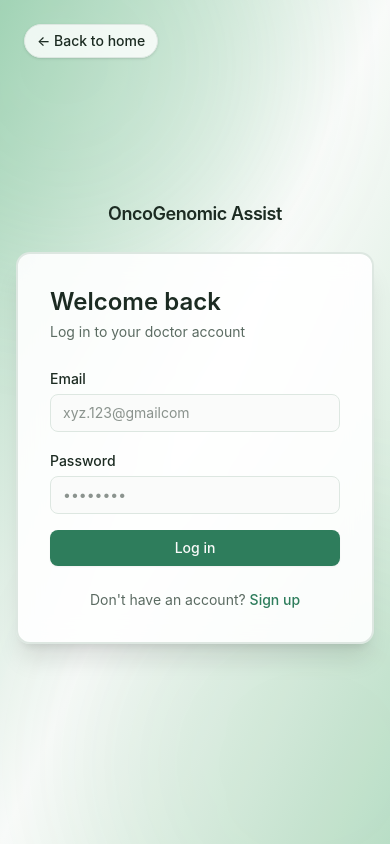
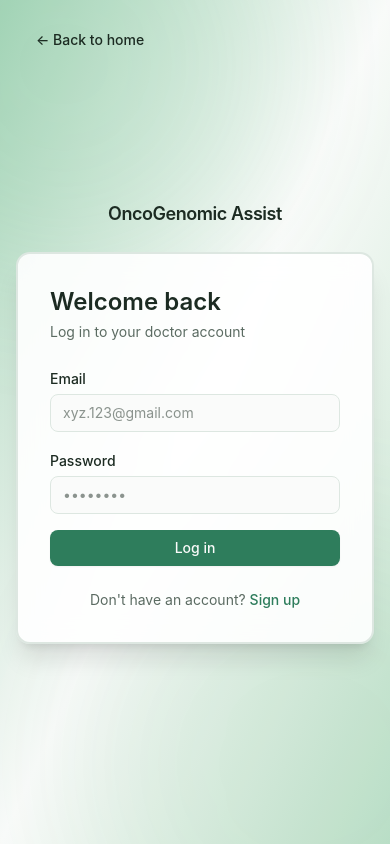
Before and after one commit to Shalvin26/Onco-Genomic-Assist, a React (Vite) app in the folder frontend/: page /login in a window 390 px wide. Built offline with nearby package versions, Linux system fonts and the light colour scheme; no server answers.

Commit message:
changes in back to home button in login & register page

```diff
--- a/frontend/src/pages/Login.jsx
+++ b/frontend/src/pages/Login.jsx
@@ -30,18 +30,18 @@ export default function Login() {
     <div className="relative min-h-screen flex items-center justify-center px-4 overflow-hidden bg-gradient-to-br from-green-100 via-background to-green-300/40">
       <Link
         to="/"
-      className="absolute top-6 left-6 z-10 text-sm font-medium text-foreground bg-card/80 backdrop-blur-sm border border-border rounded-full px-3 py-1.5 hover:bg-card transition-colors flex items-center gap-1 shadow-sm"
+        className="absolute top-6 left-6 z-10 text-sm font-medium text-foreground md:bg-card/80 md:backdrop-blur-sm md:border md:border-border rounded-full px-3 py-1.5 md:hover:bg-card transition-colors flex items-center gap-1 md:shadow-sm hover:underline md:hover:no-underline"
       >
         ← Back to home
       </Link>
       <div className="absolute inset-0 pointer-events-none">
         <motion.div
-         animate={{ scale: [1, 1.15, 1], opacity: [0.2, 0.35, 0.2] }}
+          animate={{ scale: [1, 1.15, 1], opacity: [0.2, 0.35, 0.2] }}
           transition={{ duration: 9, repeat: Infinity, ease: 'easeInOut' }}
           className="absolute -top-32 -left-32 w-96 h-96 rounded-full bg-green-300/30 blur-3xl"
         />
         <motion.div
-        animate={{ scale: [1, 1.2, 1], opacity: [0.15, 0.3, 0.15] }}
+          animate={{ scale: [1, 1.2, 1], opacity: [0.15, 0.3, 0.15] }}
           transition={{ duration: 11, repeat: Infinity, ease: 'easeInOut', delay: 1.2 }}
           className="absolute bottom-[-8rem] right-[-8rem] w-[26rem] h-[26rem] rounded-full bg-green-500/25 blur-3xl"
         />
@@ -54,11 +54,10 @@ export default function Login() {
         className="relative w-full max-w-sm"
       >
         <div className="flex items-center justify-center gap-2 mb-6">
-
           <span className="text-lg font-semibold text-foreground tracking-tight">OncoGenomic Assist</span>
         </div>
 
-       <div className="bg-card/90 backdrop-blur-md border-2 border-grey-700 rounded-xl p-8 shadow-xl">
+        <div className="bg-card/90 backdrop-blur-md border-2 border-grey-700 rounded-xl p-8 shadow-xl">
           <h1 className="text-2xl font-semibold text-foreground mb-1">Welcome back</h1>
           <p className="text-muted-foreground text-sm mb-6">Log in to your doctor account</p>
 
@@ -69,7 +68,7 @@ export default function Login() {
                 type="email"
                 value={email}
                 onChange={(e) => setEmail(e.target.value)}
-                placeholder="xyz.123@gmailcom"
+                placeholder="xyz.123@gmail.com"
                 required
                 className="mt-1 w-full rounded-md border border-input bg-background px-3 py-2 text-sm outline-none focus:ring-2 focus:ring-ring transition-all duration-200"
               />
--- a/frontend/src/pages/Register.jsx
+++ b/frontend/src/pages/Register.jsx
@@ -36,10 +36,10 @@ export default function Register() {
   };
 
   return (
-   <div className="relative min-h-screen flex items-center justify-center px-4 overflow-hidden bg-gradient-to-br from-green-100 via-background to-green-300/40">
+    <div className="relative min-h-screen flex items-center justify-center px-4 overflow-hidden bg-gradient-to-br from-green-100 via-background to-green-300/40">
       <Link
         to="/"
-      className="absolute top-6 left-6 z-10 text-sm font-medium text-foreground bg-card/80 backdrop-blur-sm border border-border rounded-full px-3 py-1.5 hover:bg-card transition-colors flex items-center gap-1 shadow-sm"
+        className="absolute top-6 left-6 z-10 text-sm font-medium text-foreground md:bg-card/80 md:backdrop-blur-sm md:border md:border-border rounded-full px-3 py-1.5 md:hover:bg-card transition-colors flex items-center gap-1 md:shadow-sm hover:underline md:hover:no-underline"
       >
         ← Back to home
       </Link>
@@ -63,11 +63,10 @@ export default function Register() {
         className="relative w-full max-w-sm"
       >
         <div className="flex items-center justify-center gap-2 mb-6">
-
           <span className="text-lg font-semibold text-foreground tracking-tight">OncoGenomic Assist</span>
         </div>
 
-      <div className="bg-card/90 backdrop-blur-md border-2 border-grey-700 rounded-xl p-8 shadow-xl">
+        <div className="bg-card/90 backdrop-blur-md border-2 border-grey-700 rounded-xl p-8 shadow-xl">
           <h1 className="text-2xl font-semibold text-foreground mb-1">Create your account</h1>
           <p className="text-muted-foreground text-sm mb-6">For doctors and cancer researchers</p>
 
```
